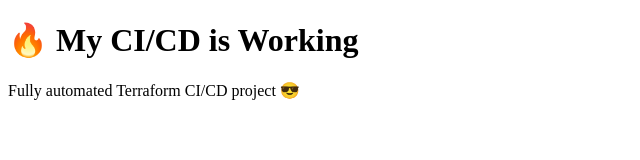
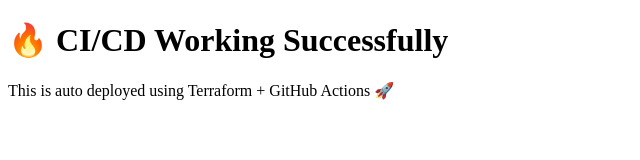
Before and after one commit to Charan-dev-Git/aws-terraform-test-1, a plain HTML site: page index.html in a window 1280 px wide. Shown: the whole page, without its empty margins (0-640 px from the left). Drawn offline with Linux system fonts and the light colour scheme.

Commit message:
updated frontend

```diff
--- a/index.html
+++ b/index.html
@@ -4,7 +4,7 @@
   <title>Charan DevOps</title>
 </head>
 <body>
-  <h1>🔥 My CI/CD is Working</h1>
-  <p>Fully automated Terraform CI/CD project 😎</p>
+  <h1>🔥 CI/CD Working Successfully</h1>
+  <p>This is auto deployed using Terraform + GitHub Actions 🚀</p>
 </body>
 </html>
```
